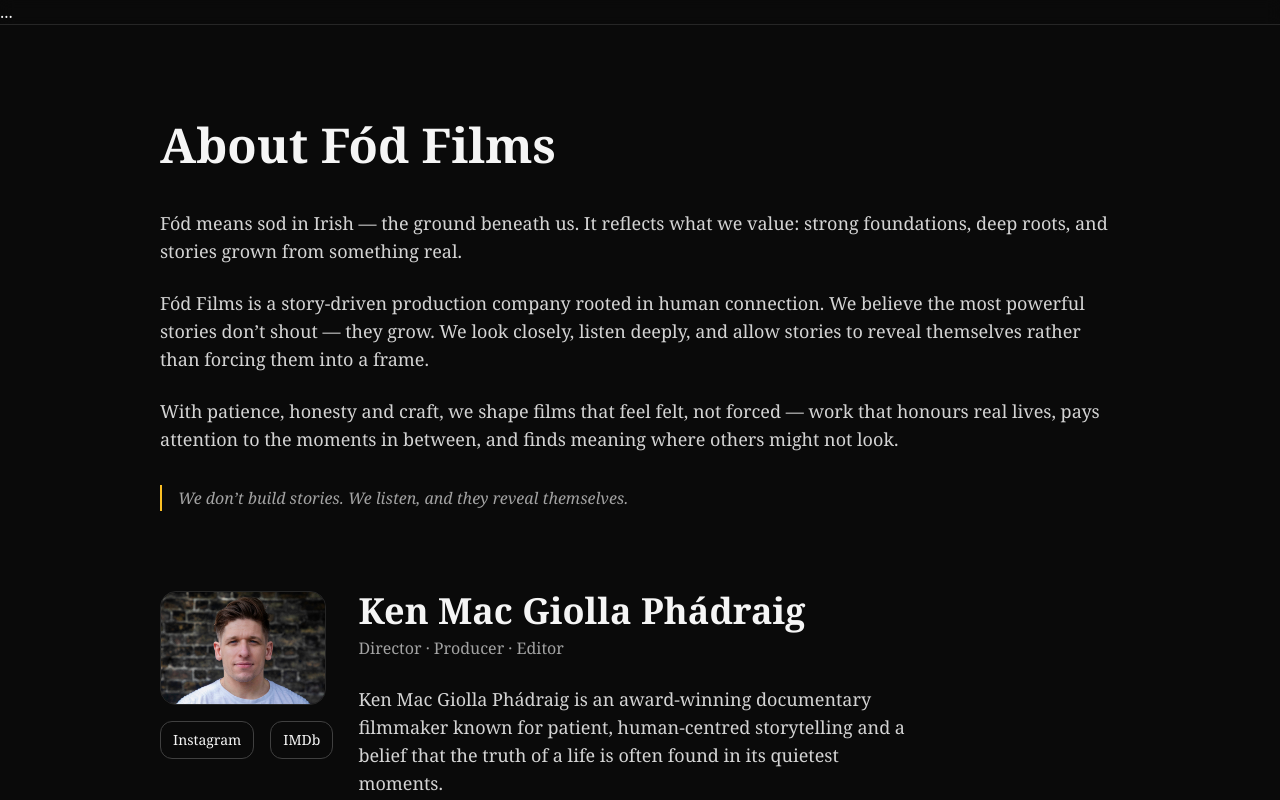
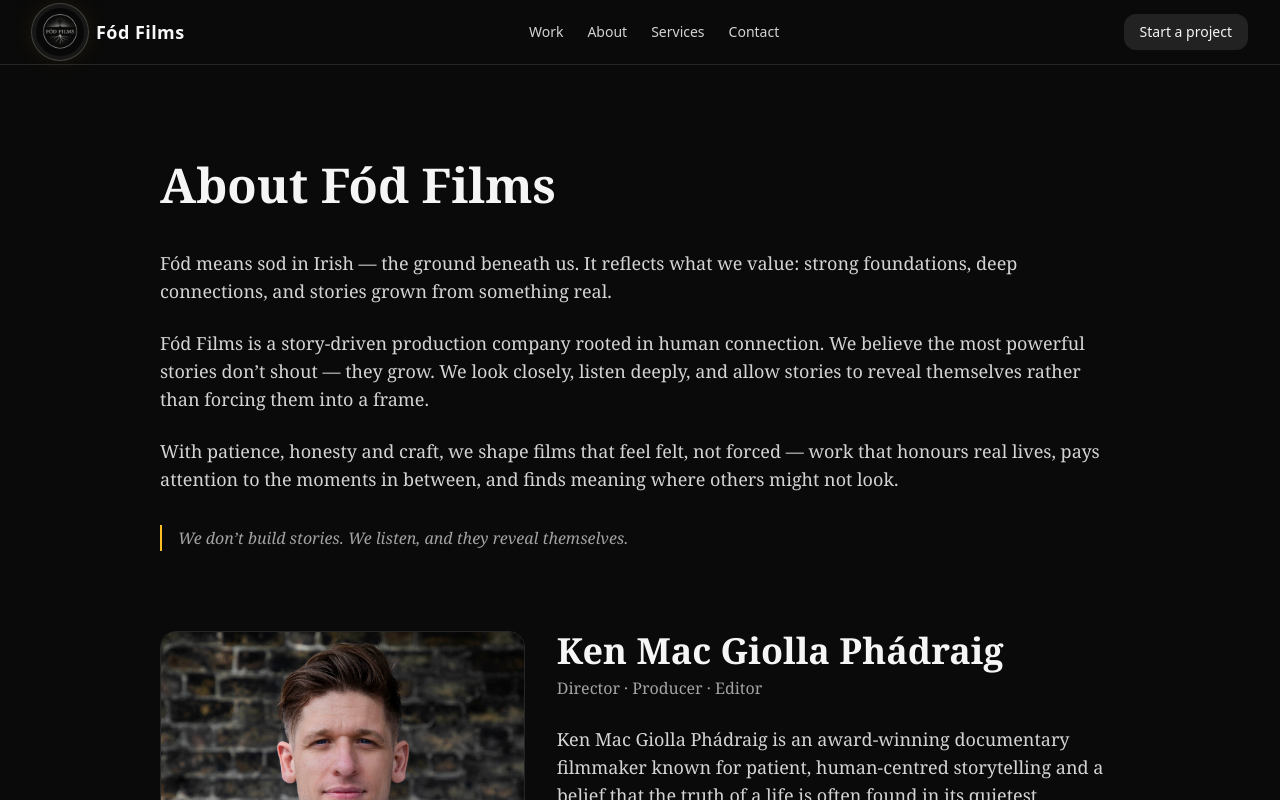
Before and after one commit to cionnamacgp-tech/fod-films-site, a React (Vite) app: page /about in a window 1280 px wide. Shown: the top 800 px of the page. Built offline with nearby package versions, Linux system fonts and the light colour scheme.

Commit message:
Update AboutPage.jsx

```diff
--- a/src/AboutPage.jsx
+++ b/src/AboutPage.jsx
@@ -1,84 +1,71 @@
-import React, { useEffect, useRef, useState } from "react";
-
-/** Reveal on scroll (subtle fade + rise) */
-function Reveal({ children, delay = 0 }) {
-  const ref = useRef(null);
-  const [shown, setShown] = useState(false);
-
-  useEffect(() => {
-    const el = ref.current;
-    if (!el) return;
-    const io = new IntersectionObserver(
-      ([entry]) => entry.isIntersecting && setShown(true),
-      { threshold: 0.15 }
-    );
-    io.observe(el);
-    return () => io.disconnect();
-  }, []);
-
-  return (
-    <div
-      ref={ref}
-      style={{ transitionDelay: `${delay}ms` }}
-      className={`transition-all duration-700 ease-out ${
-        shown ? "opacity-100 translate-y-0" : "opacity-0 translate-y-3"
-      }`}
-    >
-      {children}
-    </div>
-  );
-}
+import React from "react";
 
 export default function AboutPage() {
   return (
     <div className="min-h-screen bg-neutral-950 text-neutral-100 antialiased">
-    {/* Shared Navbar */}
+
+      {/* Sticky navbar (same as home) */}
       <header className="sticky top-0 z-50 backdrop-blur supports-[backdrop-filter]:bg-neutral-950/70 bg-neutral-950/90 border-b border-neutral-800">
-      ...
+        <div className="max-w-7xl mx-auto px-4 sm:px-6 lg:px-8">
+          <div className="h-16 flex items-center justify-between">
+            <a href="/" className="flex items-center gap-2 group">
+              <span className="relative inline-block">
+                <span className="pointer-events-none absolute inset-0 rounded-full bg-[radial-gradient(circle_at_center,rgba(212,175,55,0.45)_0%,rgba(212,175,55,0.18)_40%,transparent_70%)] blur-md" />
+                <img
+                  src="/logo-fod-circle.png"
+                  alt="Fód Films logo"
+                  className="relative h-12 w-12 md:h-14 md:w-14 shrink-0 ring-1 ring-white/20 object-contain p-1 bg-neutral-900 rounded-full"
+                />
+              </span>
+              <span className="text-lg font-semibold tracking-wide text-white mix-blend-exclusion group-hover:opacity-90">
+                Fód Films
+              </span>
+            </a>
+
+            {/* Use hashes that point back to the home sections */}
+            <nav className="hidden md:flex items-center gap-6 text-sm text-neutral-300">
+              <a href="/#work" className="hover:text-white">Work</a>
+              <a href="/about" className="hover:text-white">About</a>
+              <a href="/#services" className="hover:text-white">Services</a>
+              <a href="/#contact" className="hover:text-white">Contact</a>
+            </nav>
+
+            <a
+              href="/#contact"
+              className="hidden md:inline-flex items-center rounded-xl bg-white/10 hover:bg-white/15 transition px-4 py-2 text-sm"
+            >
+              Start a project
+            </a>
+          </div>
+        </div>
       </header>
 
-    <div className="max-w-5xl mx-auto px-4 sm:px-6 lg:px-8 py-24 font-serif leading-relaxed">
+      {/* Page content */}
+      <main className="max-w-5xl mx-auto px-4 sm:px-6 lg:px-8 py-24 font-serif leading-relaxed">
+        <h1 className="text-3xl sm:text-5xl font-bold mb-10">About Fód Films</h1>
 
-        <Reveal>
-          <h1 className="text-3xl sm:text-5xl font-bold mb-10">About Fód Films</h1>
-        </Reveal>
-
-        <Reveal delay={50}>
         <p className="text-neutral-300 text-lg">
           Fód means sod in Irish — the ground beneath us. It reflects what we value:
-            strong foundations, deep roots, and stories grown from something real.
+          strong foundations, deep connections, and stories grown from something real.
         </p>
-        </Reveal>
-
-        <Reveal delay={100}>
         <p className="mt-6 text-neutral-300 text-lg">
           Fód Films is a story-driven production company rooted in human connection.
           We believe the most powerful stories don’t shout — they grow. We look closely,
-            listen deeply, and allow stories to reveal themselves rather than forcing them
-            into a frame.
+          listen deeply, and allow stories to reveal themselves rather than forcing them into a frame.
         </p>
-        </Reveal>
-
-        <Reveal delay={150}>
         <p className="mt-6 text-neutral-300 text-lg">
-            With patience, honesty and craft, we shape films that feel felt, not forced —
-            work that honours real lives, pays attention to the moments in between, and finds
-            meaning where others might not look.
+          With patience, honesty and craft, we shape films that feel felt, not forced — work that honours real lives,
+          pays attention to the moments in between, and finds meaning where others might not look.
         </p>
-        </Reveal>
-
-        <Reveal delay={200}>
         <blockquote className="mt-8 italic text-neutral-400 border-l-2 border-amber-400 pl-4">
           We don’t build stories. We listen, and they reveal themselves.
         </blockquote>
-        </Reveal>
 
         {/* Director */}
         <div className="mt-20 grid md:grid-cols-5 gap-8 items-start">
-          <Reveal delay={50}>
           <div className="md:col-span-2">
             <img
-                src="/Ken-headshot.jpg"
+              src="/ken-headshot.jpg"
               alt="Ken Mac Giolla Phádraig — Director"
               className="w-full h-auto rounded-2xl border border-neutral-800 object-cover"
             />
@@ -88,42 +75,38 @@
                 target="_blank"
                 rel="noreferrer"
                 className="rounded-xl border border-neutral-700 px-3 py-2 hover:bg-white/5"
-                >Instagram</a>
+              >
+                Instagram
+              </a>
               <a
                 href="https://www.imdb.com/name/nm5270848/"
                 target="_blank"
                 rel="noreferrer"
                 className="rounded-xl border border-neutral-700 px-3 py-2 hover:bg-white/5"
-                >IMDb</a>
+              >
+                IMDb
+              </a>
             </div>
           </div>
-          </Reveal>
 
           <div className="md:col-span-3">
-            <Reveal>
             <h2 className="text-2xl sm:text-4xl font-bold">Ken Mac Giolla Phádraig</h2>
             <p className="text-neutral-400 mt-1">Director · Producer · Editor</p>
-            </Reveal>
 
-            <Reveal delay={80}>
             <p className="mt-6 text-neutral-300 text-lg">
               Ken Mac Giolla Phádraig is an award-winning documentary filmmaker known for
-                patient, human‑centred storytelling and a belief that the truth of a life is
+              patient, human-centred storytelling and a belief that the truth of a life is
               often found in its quietest moments.
             </p>
-            </Reveal>
 
-            <Reveal delay={120}>
             <p className="mt-6 text-neutral-300 text-lg">
               For almost two decades at RTÉ, Ken has directed, filmed and edited work across
               documentary, factual entertainment and children’s programming in both Irish and
-                English. His film <em>Laura Brennan: This Is Me</em> won a Gold Medal at the New
-                York Festivals Film & TV Awards in 2020 and played a meaningful role in Ireland’s
+              English. His film <em>Laura Brennan: This Is Me</em> won a Gold Medal at the New York
+              Festivals Film & TV Awards in 2020 and played a meaningful role in Ireland’s
               conversation around the HPV vaccine.
             </p>
-            </Reveal>
 
-            <Reveal delay={160}>
             <p className="mt-6 text-neutral-300 text-lg">
               Ken has worked on productions recognised at the IFTA Awards and the Celtic Media
               Festival. He directed, filmed, produced and edited <em>Secrets from the Dancefloor</em>,
@@ -131,34 +114,27 @@
               <em> The War at Home, Back to Barrytown</em> and <em>Showstoppers</em> reflects his
               commitment to stories shaped by empathy, understanding and emotional truth.
             </p>
-            </Reveal>
 
-            <Reveal delay={200}>
             <p className="mt-6 text-neutral-300 text-lg">
               Ken approaches filmmaking as an act of attention — observing with care, listening
-                with intent, and shaping films that feel lived‑in rather than constructed. His work
+              with intent, and shaping films that feel lived-in rather than constructed. His work
               finds depth and emotion where others might not look.
             </p>
-            </Reveal>
 
-            <Reveal delay={240}>
             <blockquote className="mt-8 italic text-neutral-400 border-l-2 border-amber-400 pl-4">
               We don’t build stories. We listen, and they reveal themselves.
             </blockquote>
-            </Reveal>
           </div>
         </div>
 
-        <Reveal delay={150}>
+        {/* Back / Contact */}
         <div className="mt-14 flex items-center gap-6">
           <a href="/" className="text-amber-400 hover:text-amber-300 text-sm">← Back home</a>
-            <a
-              href="mailto:info@fodfilms.ie"
-              className="text-sm hover:text-neutral-200 border border-neutral-700 px-4 py-2 rounded-xl"
-            >Contact</a>
+          <a href="/#contact" className="text-sm hover:text-neutral-200 border border-neutral-700 px-4 py-2 rounded-xl">
+            Contact
+          </a>
         </div>
-        </Reveal>
-      </div>
+      </main>
     </div>
   );
 }
```
Lines whose indentation alone changed are shown as unchanged.
